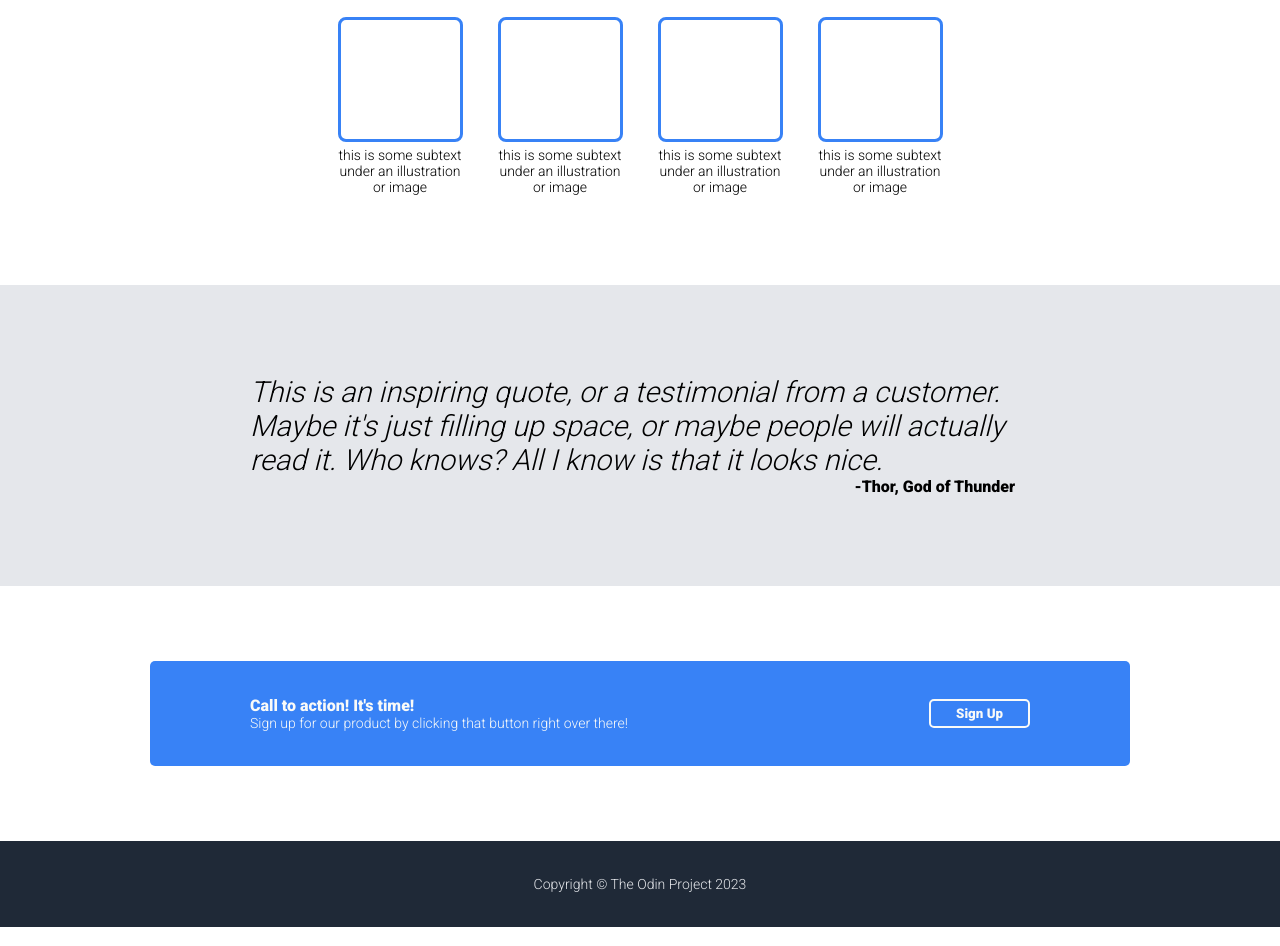
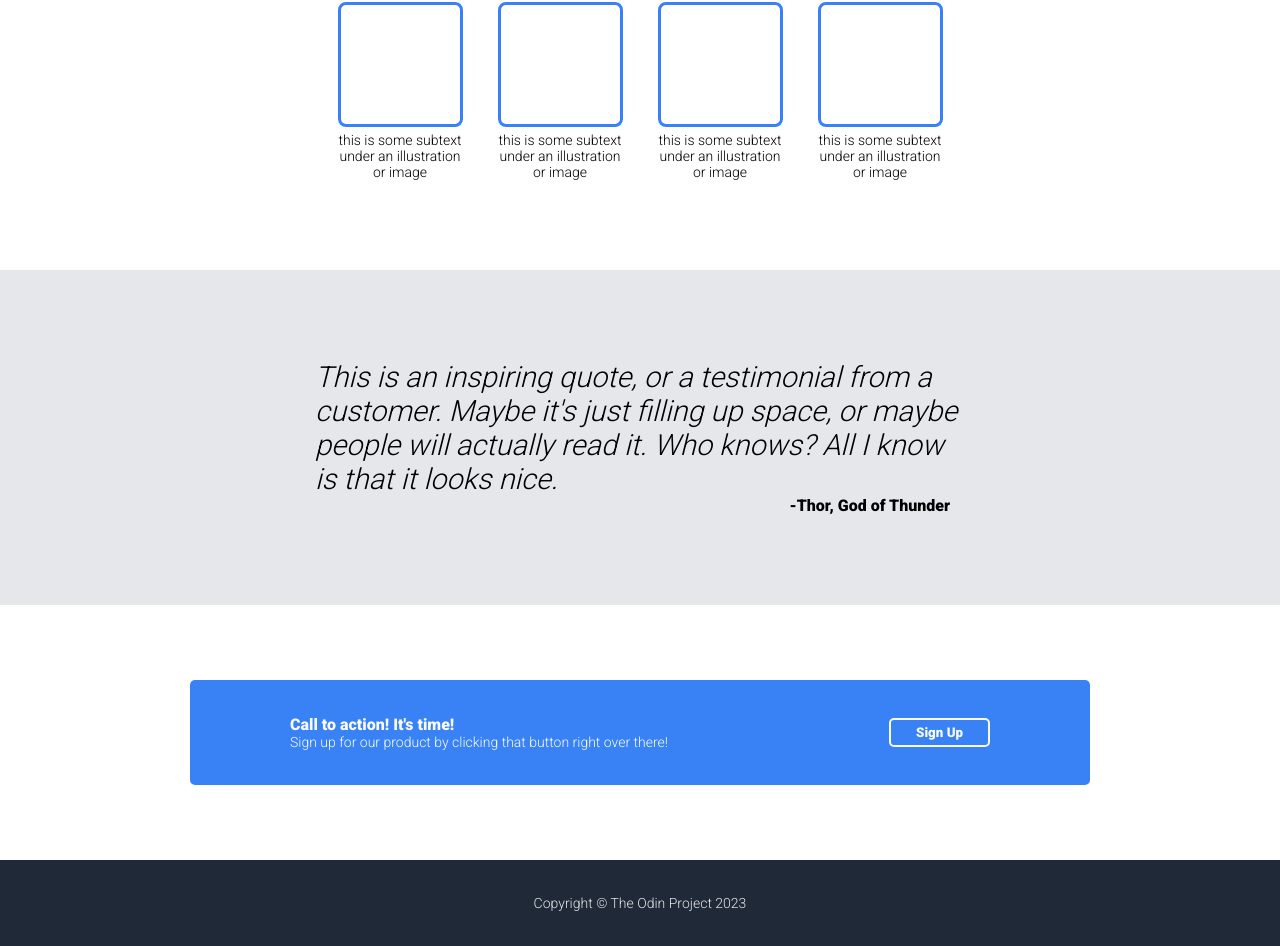
Before and after one commit to ejmiranda/landing-page, a plain HTML site: page index.html in a window 1280 px wide. Shown: the part 498-1444 px from the top of the page. Drawn offline with Linux system fonts and the light colour scheme.

Commit message:
Add style for centering content in wider screens

```diff
--- a/index.html
+++ b/index.html
@@ -13,6 +13,7 @@
 </head>
 <body>
   <header class="header-sec">
+    <div class="header-container">
       <div class="nav-bar">
         <div class="logo">
           <h2>Header Logo</h2>
@@ -35,8 +36,10 @@
           <p>This is a placeholder for an image</p>
         </div>
       </div>
+    </div>
   </header>
   <section class="random-info-sec">
+    <div class="random-info-container">
       <h2>Some random information.</h2>
       <div class="random-infos">
         <div class="random-info">
@@ -56,12 +59,15 @@
           <div class="random-text">this is some subtext under an illustration or image</div>
         </div>
       </div>
+    </div>
   </section>
   <section class="quote-sec">
+    <div class="quote-container">
       <blockquote class="quote">
         This is an inspiring quote, or a testimonial from a customer. Maybe it's just filling up space, or maybe people will actually read it. Who knows? All I know is that it looks nice.
       </blockquote>
       <p class="quote-source">-Thor, God of Thunder</p>
+    </div>
   </section>
   <section class="cta-sec">
     <div class="cta-block">
--- a/style.css
+++ b/style.css
@@ -35,11 +35,26 @@
   font-size: 14px;
 }
 
-.header-sec {
-  padding: 15px 150px;
+.header-sec,
+.random-info-sec,
+.quote-sec,
+.cta-sec {
+  display: flex;
+  justify-content: center;
+}
+
+.header-container,
+.random-info-container,
+.cta-block {
+  width: 900px;
+}
+
+.quote-container {
+  width: 650px;
 }
 
 .nav-bar {
+  margin: 15px 0;
   display: flex;
   align-items: center;
 }
@@ -95,13 +110,16 @@
 }
 
 .random-info-sec {
+  padding: 35px 0 50px 0;
+}
+
+.random-info-container {
+  display: flex;
   flex-direction: column;
-  padding: 35px 0 50px 0;
-  display: flex;
   align-items: center;
 }
 
-.random-info-sec h2 {
+.random-info-container h2 {
   color: #1F2937;
   font-size: 26px;
   font-weight: bolder;
@@ -147,7 +165,7 @@
 }
 
 .cta-sec {
-  padding: 75px 150px;
+  padding: 75px 0;
 }
 
 .cta-block {
```
Lines whose indentation alone changed are shown as unchanged.
